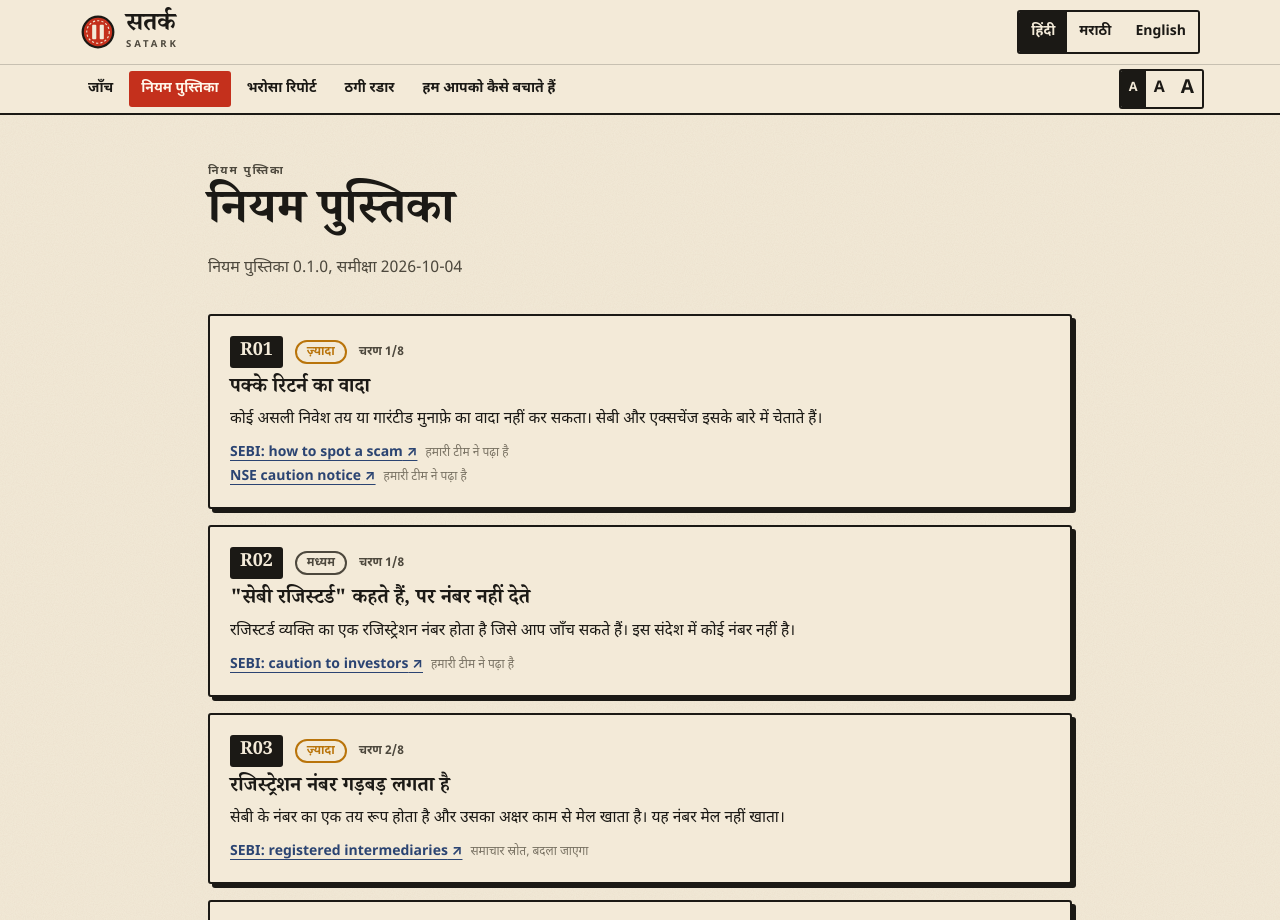
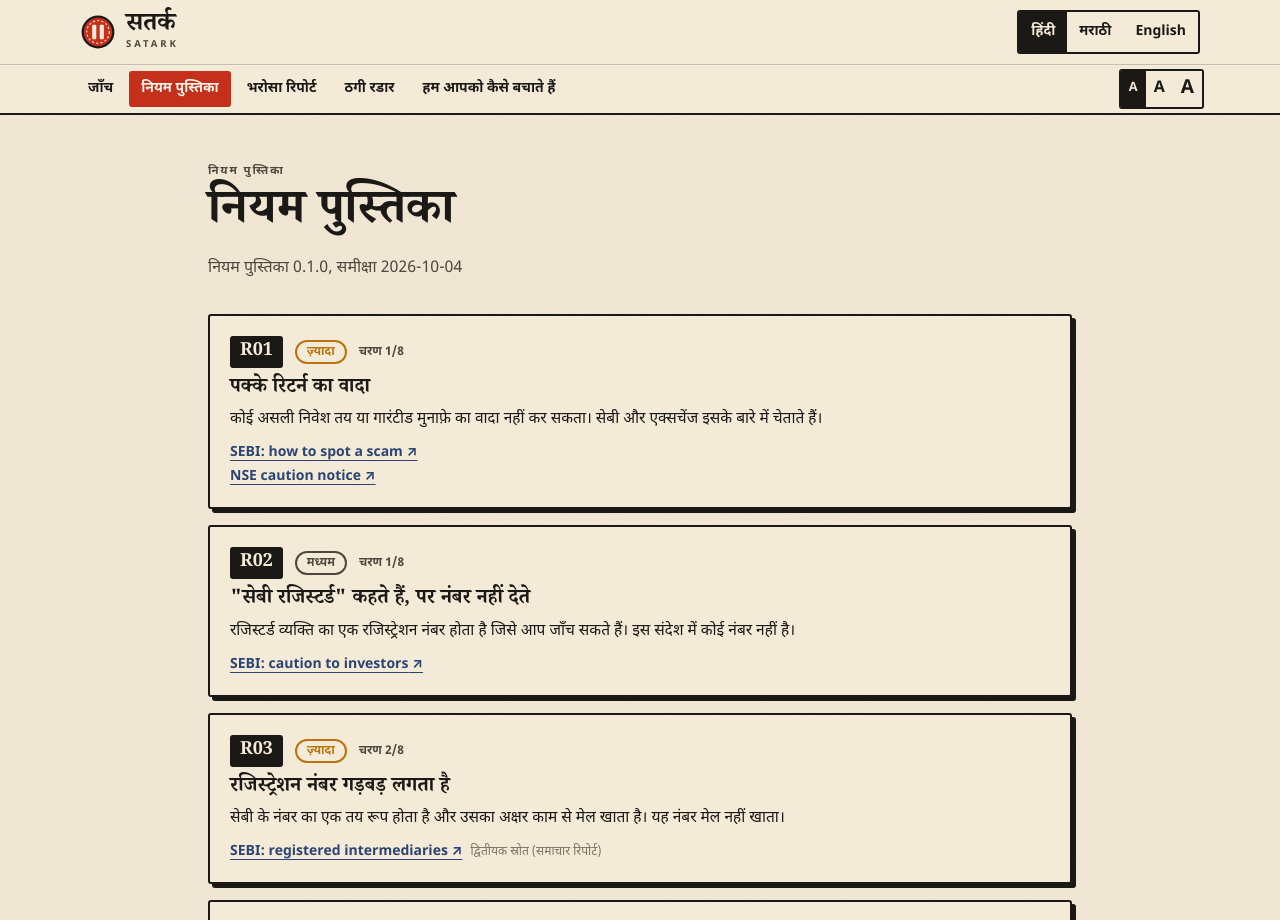
Before and after one commit to Cray749/Sangyan-Hackathon_Satark, a Next.js app: page /rules in a window 1280 px wide. Shown: the top 920 px of the page. Built offline with nearby package versions, Linux system fonts and the light colour scheme.

Commit message:
ui: drop the 'read by our team' label, name news sources plainly

```diff
--- a/app/_components/WhyPanel.tsx
+++ b/app/_components/WhyPanel.tsx
@@ -76,9 +76,7 @@ export function WhyPanel({ flags, texts, t }: { flags: Flag[]; texts: string[];
                         <a href={s.url} target="_blank" rel="noopener noreferrer" className="font-bold text-blue-ink underline underline-offset-4">
                           {s.label} ↗
                         </a>
-                        <span className="ml-2 text-xs text-ink-3">
-                          {rule.status === "P" ? t.ui.verified : t.ui.trustedSource}
-                        </span>
+                        {rule.status === "T" && <span className="ml-2 text-xs text-ink-3">{t.ui.trustedSource}</span>}
                       </li>
                     ))}
                   </ul>
--- a/app/rules/page.tsx
+++ b/app/rules/page.tsx
@@ -50,7 +50,7 @@ export default function RulesPage() {
                     >
                       {s.label} ↗
                     </a>
-                    <span className="ml-2 text-xs text-ink-3">{rule.status === "P" ? t.ui.verified : t.ui.trustedSource}</span>
+                    {rule.status === "T" && <span className="ml-2 text-xs text-ink-3">{t.ui.trustedSource}</span>}
                   </li>
                 ))}
               </ul>
--- a/i18n/en.ts
+++ b/i18n/en.ts
@@ -362,8 +362,7 @@ export const en: Messages = {
     why: "Why?",
     whyTitle: "Why we said this",
     sourceLabel: "Official source",
-    verified: "Read by our team",
-    trustedSource: "News source, to be replaced",
+    trustedSource: "Secondary source (news report)",
     stageLabel: "Stage {n} of 8",
     stageUnknown: "Stage not clear yet",
     nowDo: "Do this now",
--- a/i18n/hi.ts
+++ b/i18n/hi.ts
@@ -363,8 +363,7 @@ export const hi: Messages = {
     why: "क्यों?",
     whyTitle: "हमने ऐसा क्यों कहा",
     sourceLabel: "आधिकारिक स्रोत",
-    verified: "हमारी टीम ने पढ़ा है",
-    trustedSource: "समाचार स्रोत, बदला जाएगा",
+    trustedSource: "द्वितीयक स्रोत (समाचार रिपोर्ट)",
     stageLabel: "चरण {n}/8",
     stageUnknown: "चरण अभी साफ़ नहीं",
     nowDo: "अभी यह करें",
--- a/i18n/mr.ts
+++ b/i18n/mr.ts
@@ -363,8 +363,7 @@ export const mr: Messages = {
     why: "का?",
     whyTitle: "आम्ही असे का म्हटले",
     sourceLabel: "अधिकृत स्रोत",
-    verified: "आमच्या टीमने वाचले आहे",
-    trustedSource: "बातमी स्रोत, बदलला जाईल",
+    trustedSource: "दुय्यम स्रोत (बातमी)",
     stageLabel: "टप्पा {n}/8",
     stageUnknown: "टप्पा अजून स्पष्ट नाही",
     nowDo: "आत्ता हे करा",
--- a/i18n/types.ts
+++ b/i18n/types.ts
@@ -208,7 +208,6 @@ export interface Messages {
     why: string;
     whyTitle: string;
     sourceLabel: string;
-    verified: string;
     trustedSource: string;
     stageLabel: string;
     stageUnknown: string;
```
